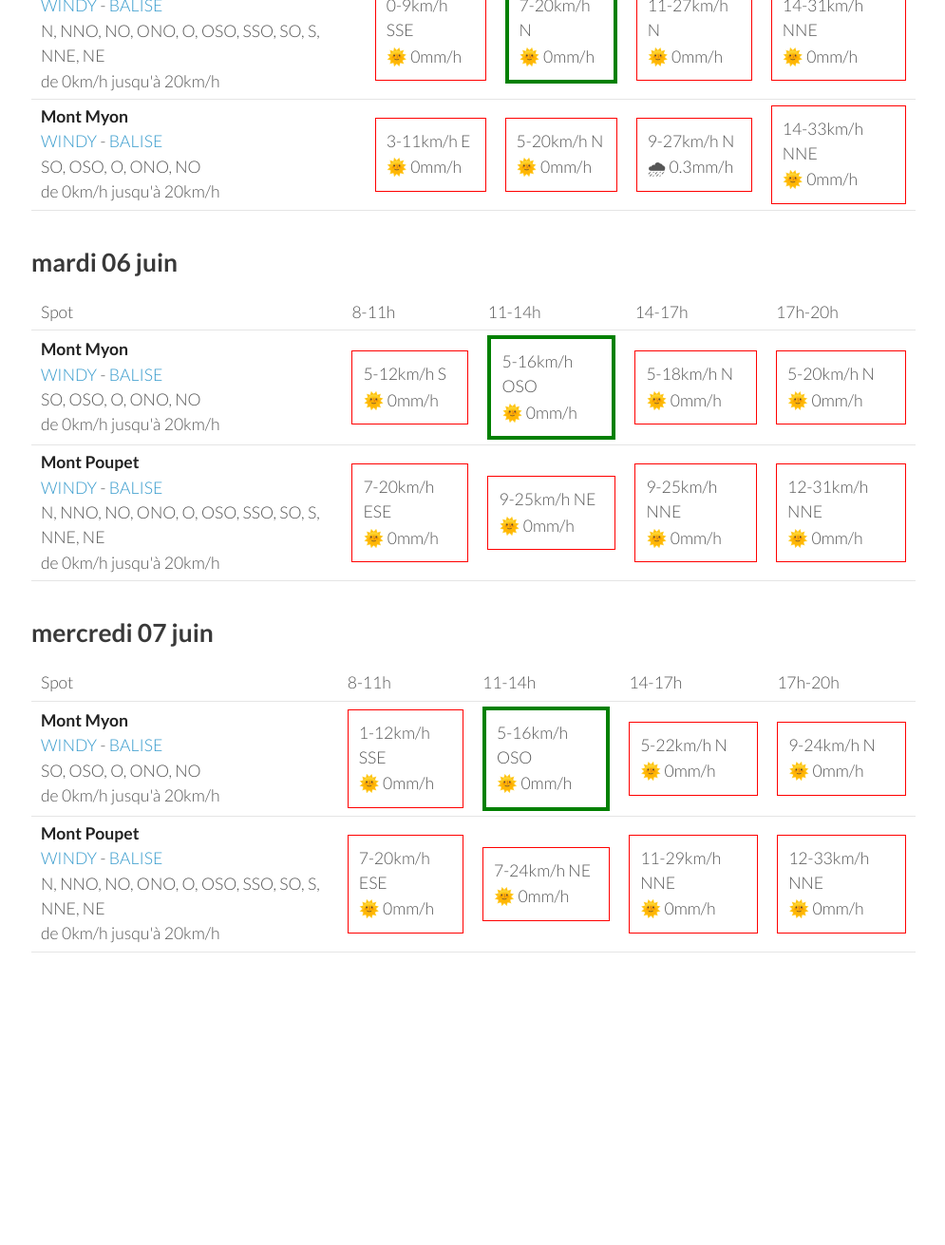
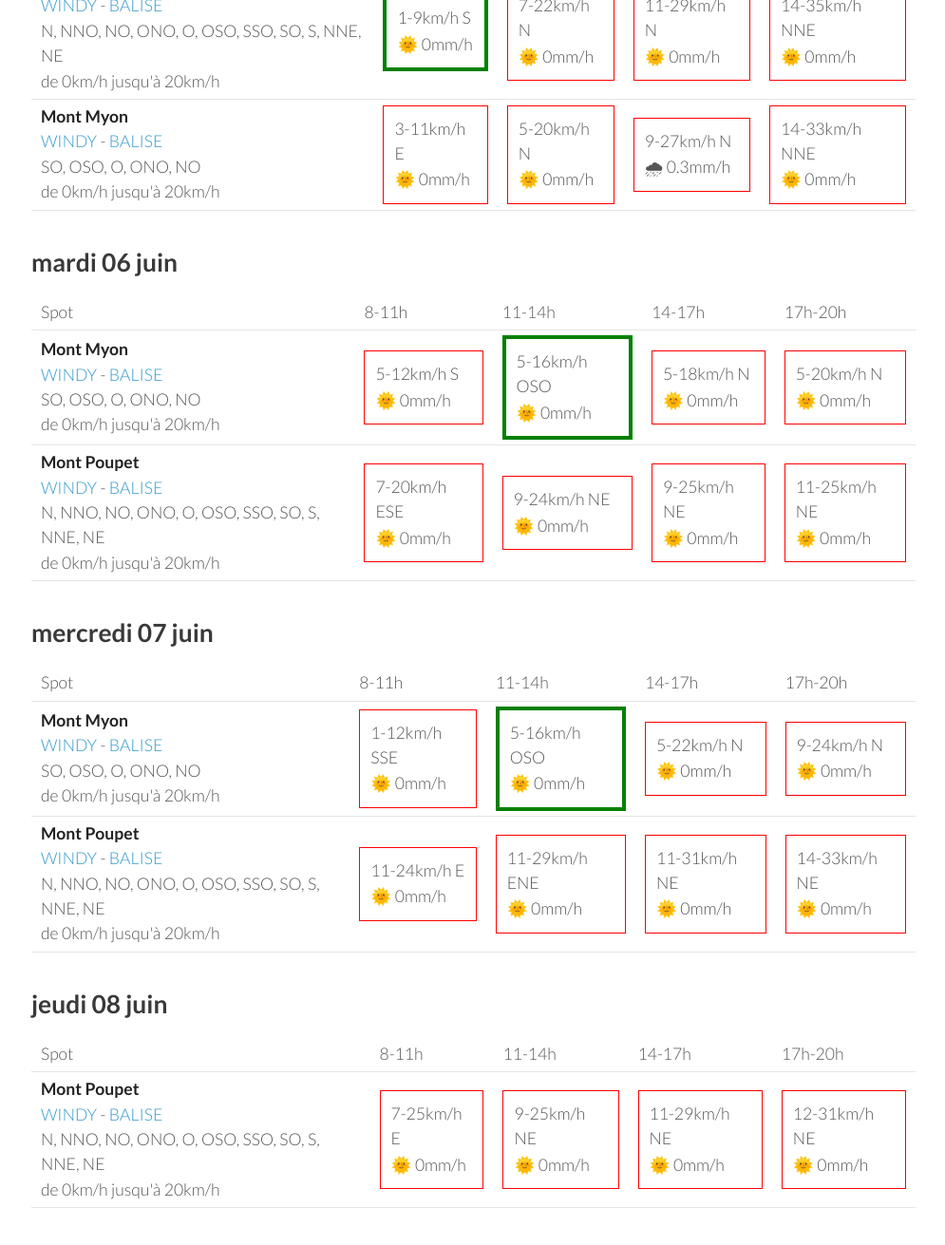
Before and after one commit to parapente-dans-le-nord/parapente-dans-le-nord.github.io, a Jekyll site: the page built from jura.markdown, in a window 1280 px wide and 1400 px high, scrolled down 1186 px. Shown: the top 1311 px of the window at 95% size, without its empty margins (25-1020 px from the left). Built offline with Jekyll 4.4.1, drawn with Linux system fonts in a browser that asks for light colours; before the commit the page ends 2317 px from its top, so only the background shows below that; some of the changed text lies outside the part shown.

Commit message:
update index.markdown

```diff
--- a/jura.markdown
+++ b/jura.markdown
@@ -96,10 +96,10 @@ page mise à jour le samedi 03 juin 06:20
 <tr>
         <td><strong>Mont Poupet</strong><br><a href="https://windy.com/46.970/5.876?46.541,5.876,8">WINDY</a> - <span class=""><a href="http://www.balisemeteo.com/balise.php?idBalise=92">BALISE</a> </span><br> <span class="vent-favorable">N, NNO, NO, ONO, O, OSO, SSO, SO, S, NNE, NE</span><br><span class="force-vent">de 0km/h jusqu'à 20km/h</span> </td>
 
-            <td><div class="not-flyable"><p>0-9km/h SSE</p><p>🌞 0mm/h</p></div></td>
-            <td><div class="flyable"><p>7-20km/h N</p><p>🌞 0mm/h</p></div></td>
-            <td><div class="not-flyable"><p>11-27km/h N</p><p>🌞 0mm/h</p></div></td>
-            <td><div class="not-flyable"><p>14-31km/h NNE</p><p>🌞 0mm/h</p></div></td>
+            <td><div class="flyable"><p>1-9km/h S</p><p>🌞 0mm/h</p></div></td>
+            <td><div class="not-flyable"><p>7-22km/h N</p><p>🌞 0mm/h</p></div></td>
+            <td><div class="not-flyable"><p>11-29km/h N</p><p>🌞 0mm/h</p></div></td>
+            <td><div class="not-flyable"><p>14-35km/h NNE</p><p>🌞 0mm/h</p></div></td>
 
 
     </tr>
@@ -143,9 +143,9 @@ page mise à jour le samedi 03 juin 06:20
         <td><strong>Mont Poupet</strong><br><a href="https://windy.com/46.970/5.876?46.541,5.876,8">WINDY</a> - <span class=""><a href="http://www.balisemeteo.com/balise.php?idBalise=92">BALISE</a> </span><br> <span class="vent-favorable">N, NNO, NO, ONO, O, OSO, SSO, SO, S, NNE, NE</span><br><span class="force-vent">de 0km/h jusqu'à 20km/h</span> </td>
 
             <td><div class="not-flyable"><p>7-20km/h ESE</p><p>🌞 0mm/h</p></div></td>
+            <td><div class="not-flyable"><p>9-24km/h NE</p><p>🌞 0mm/h</p></div></td>
             <td><div class="not-flyable"><p>9-25km/h NE</p><p>🌞 0mm/h</p></div></td>
-            <td><div class="not-flyable"><p>9-25km/h NNE</p><p>🌞 0mm/h</p></div></td>
-            <td><div class="not-flyable"><p>12-31km/h NNE</p><p>🌞 0mm/h</p></div></td>
+            <td><div class="not-flyable"><p>11-25km/h NE</p><p>🌞 0mm/h</p></div></td>
 
 
     </tr>
@@ -178,10 +178,10 @@ page mise à jour le samedi 03 juin 06:20
 <tr>
         <td><strong>Mont Poupet</strong><br><a href="https://windy.com/46.970/5.876?46.541,5.876,8">WINDY</a> - <span class=""><a href="http://www.balisemeteo.com/balise.php?idBalise=92">BALISE</a> </span><br> <span class="vent-favorable">N, NNO, NO, ONO, O, OSO, SSO, SO, S, NNE, NE</span><br><span class="force-vent">de 0km/h jusqu'à 20km/h</span> </td>
 
-            <td><div class="not-flyable"><p>7-20km/h ESE</p><p>🌞 0mm/h</p></div></td>
-            <td><div class="not-flyable"><p>7-24km/h NE</p><p>🌞 0mm/h</p></div></td>
-            <td><div class="not-flyable"><p>11-29km/h NNE</p><p>🌞 0mm/h</p></div></td>
-            <td><div class="not-flyable"><p>12-33km/h NNE</p><p>🌞 0mm/h</p></div></td>
+            <td><div class="not-flyable"><p>11-24km/h E</p><p>🌞 0mm/h</p></div></td>
+            <td><div class="not-flyable"><p>11-29km/h ENE</p><p>🌞 0mm/h</p></div></td>
+            <td><div class="not-flyable"><p>11-31km/h NE</p><p>🌞 0mm/h</p></div></td>
+            <td><div class="not-flyable"><p>14-33km/h NE</p><p>🌞 0mm/h</p></div></td>
 
 
     </tr>
@@ -189,3 +189,29 @@ page mise à jour le samedi 03 juin 06:20
 </tbody>
 </table>
 {:/}
+## jeudi 08 juin
+
+{::nomarkdown}
+<table>
+  <tbody>
+    <tr>
+      <td>Spot</td>
+      <td>8-11h</td>
+      <td>11-14h</td>
+      <td>14-17h</td>
+      <td>17h-20h</td>
+    </tr>
+<tr>
+        <td><strong>Mont Poupet</strong><br><a href="https://windy.com/46.970/5.876?46.541,5.876,8">WINDY</a> - <span class=""><a href="http://www.balisemeteo.com/balise.php?idBalise=92">BALISE</a> </span><br> <span class="vent-favorable">N, NNO, NO, ONO, O, OSO, SSO, SO, S, NNE, NE</span><br><span class="force-vent">de 0km/h jusqu'à 20km/h</span> </td>
+
+            <td><div class="not-flyable"><p>7-25km/h E</p><p>🌞 0mm/h</p></div></td>
+            <td><div class="not-flyable"><p>9-25km/h NE</p><p>🌞 0mm/h</p></div></td>
+            <td><div class="not-flyable"><p>11-29km/h NE</p><p>🌞 0mm/h</p></div></td>
+            <td><div class="not-flyable"><p>12-31km/h NE</p><p>🌞 0mm/h</p></div></td>
+
+
+    </tr>
+
+</tbody>
+</table>
+{:/}
```
Also changed, not shown: other parts of jura.markdown (+1 -1 lines).
